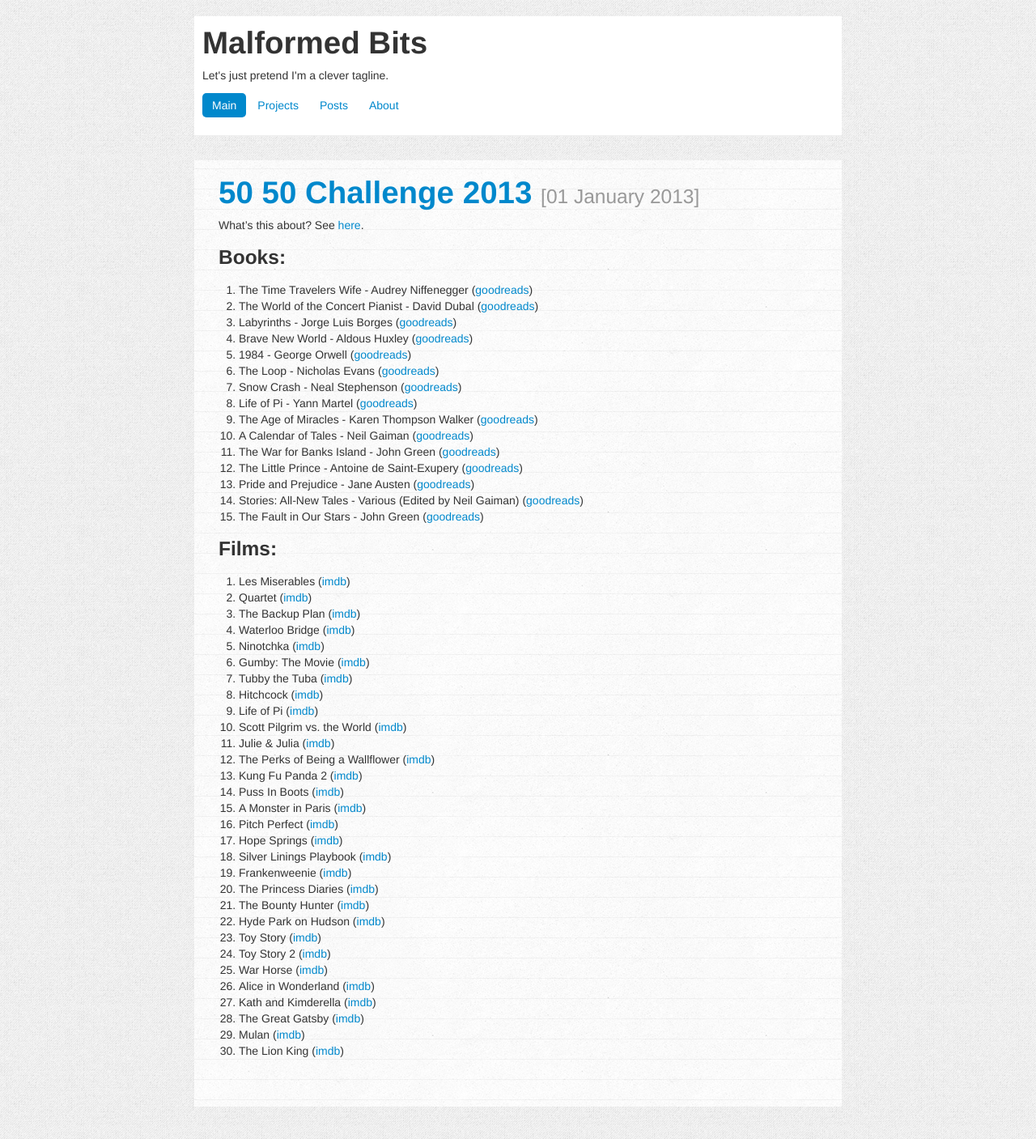
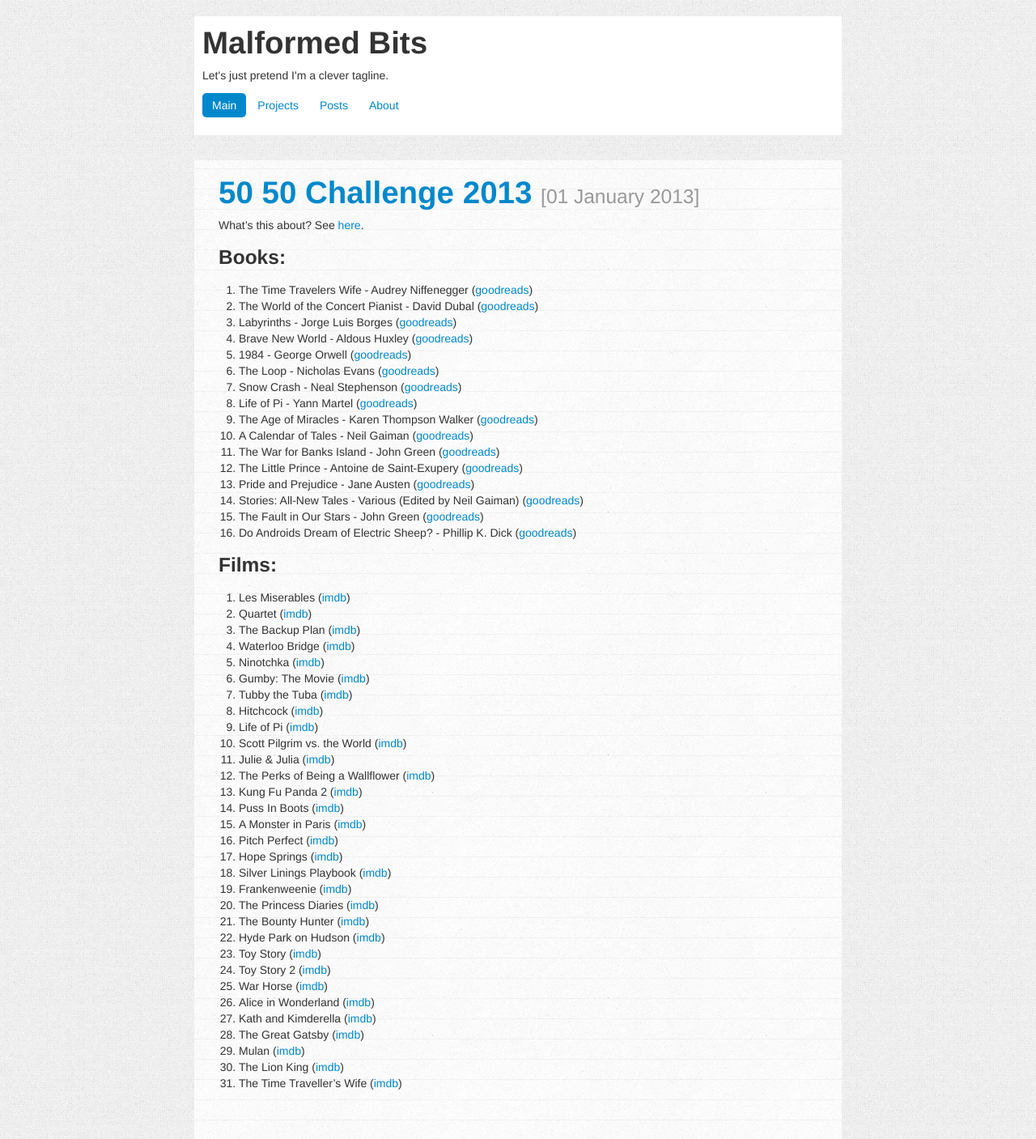
Before and after one commit to charlottepierce/charlottepierce.github.com, a Jekyll site: the page built from _posts/2013-01-01-50-50-Challenge-2013.markdown, in a window 1280 px wide. Shown: the whole page at 81% size. Built offline with Jekyll 4.4.1, drawn with Linux system fonts in a browser that asks for light colours.

Commit message:
Updated 50/50 challenge list.

```diff
--- a/_posts/2013-01-01-50-50-Challenge-2013.markdown
+++ b/_posts/2013-01-01-50-50-Challenge-2013.markdown
@@ -22,6 +22,7 @@ What's this about? See [here](http://www.fiftyfifty.me/introduction/).
 13. Pride and Prejudice - Jane Austen ([goodreads](http://www.goodreads.com/book/show/1885.Pride_and_Prejudice))
 14. Stories: All-New Tales - Various (Edited by Neil Gaiman) ([goodreads](http://www.goodreads.com/book/show/7637398-stories))
 15. The Fault in Our Stars - John Green ([goodreads](http://www.goodreads.com/book/show/11870085-the-fault-in-our-stars))
+16. Do Androids Dream of Electric Sheep? - Phillip K. Dick ([goodreads](http://www.goodreads.com/book/show/7082.Do_Androids_Dream_of_Electric_Sheep_))
 
 ### Films: ###
 
@@ -55,3 +56,4 @@ What's this about? See [here](http://www.fiftyfifty.me/introduction/).
 28. The Great Gatsby ([imdb](http://www.imdb.com/title/tt1343092/))
 29. Mulan ([imdb](http://www.imdb.com/title/tt0120762/))
 30. The Lion King ([imdb](http://www.imdb.com/title/tt0110357/))
+31. The Time Traveller's Wife ([imdb](http://www.imdb.com/title/tt0452694/))
```
